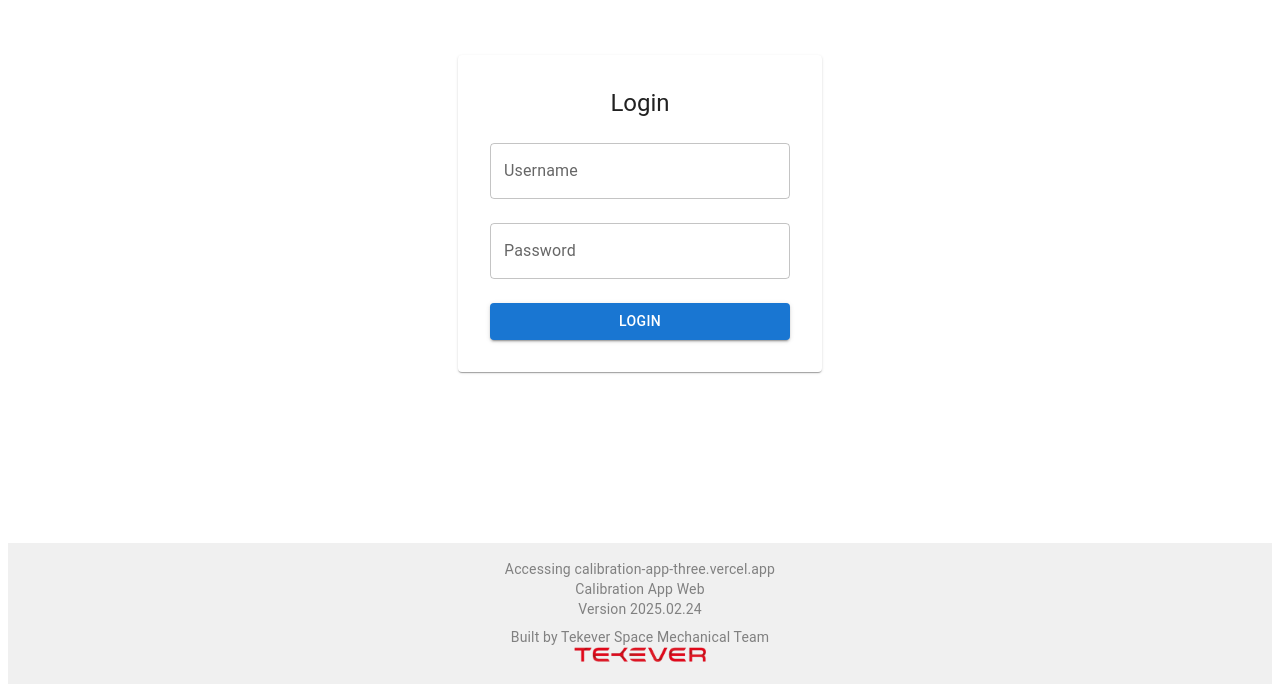
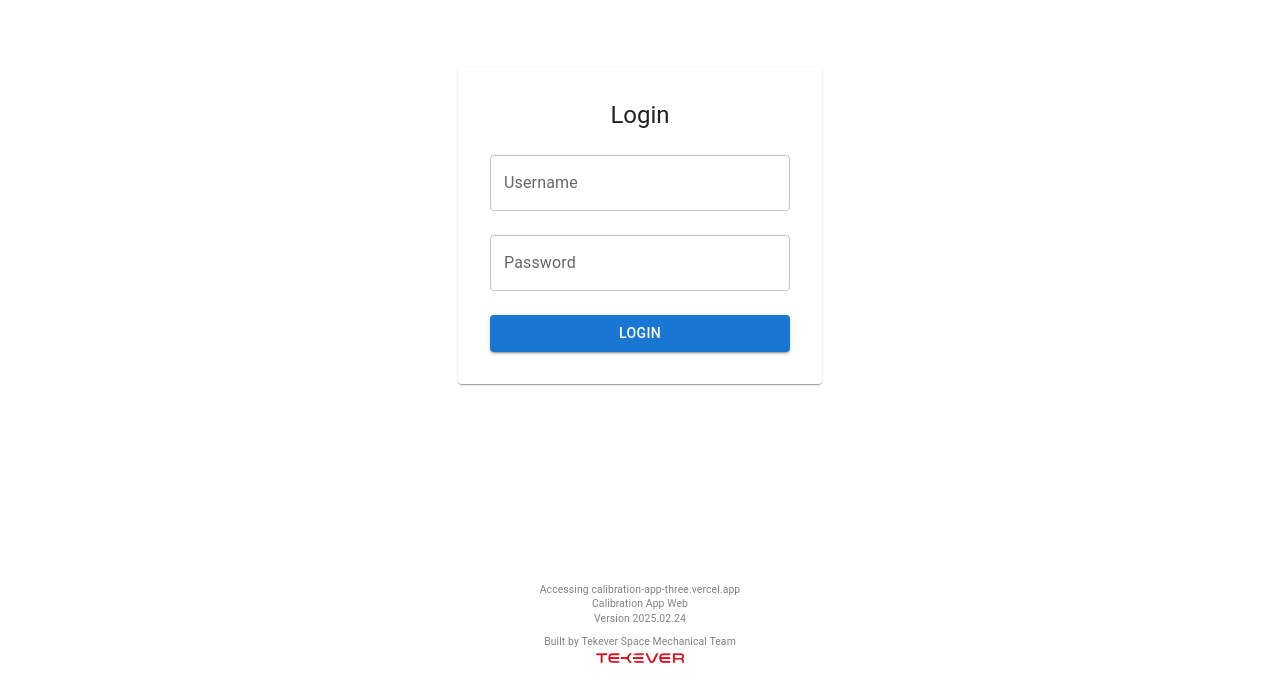
Before and after one commit to alextekever/calibration-app, a React (Vite) app: page / in a window 1280 px wide. Shown: the part 124-816 px from the top of the page. Built offline with nearby package versions, Linux system fonts and the light colour scheme.

Commit message:
Changed app icon

```diff
--- a/src/pages/Login.tsx
+++ b/src/pages/Login.tsx
@@ -74,22 +74,22 @@ const Login: React.FC = () => {
         </Paper>
       </Box>
 
-      <Box sx={{ textAlign: 'center', p: 2, backgroundColor: '#f0f0f0' }}>
-        <Typography variant="body2" sx={{ color: 'grey', fontSize: '0.875rem' }}>
+      <Box sx={{ textAlign: 'center', p: 2}}>
+        <Typography variant="body2" sx={{ color: 'grey', fontSize: '0.65rem' }}>
           Accessing calibration-app-three.vercel.app
         </Typography>
-        <Typography variant="body2" sx={{ color: 'grey', fontSize: '0.875rem' }}>
+        <Typography variant="body2" sx={{ color: 'grey', fontSize: '0.65rem' }}>
           Calibration App Web
         </Typography>
-        <Typography variant="body2" sx={{ color: 'grey', fontSize: '0.875rem' }}>
+        <Typography variant="body2" sx={{ color: 'grey', fontSize: '0.65rem' }}>
           Version 2025.02.24
         </Typography>
         <Box sx={{ mt: 1 }}>
-          <Typography variant="body2" sx={{ color: 'grey', fontSize: '0.875rem' }}>
+          <Typography variant="body2" sx={{ color: 'grey', fontSize: '0.65rem' }}>
             Built by Tekever Space Mechanical Team
           </Typography>
         </Box>
-        <img src="/logo.png" alt="Logo" style={{ height: 15, marginBottom: 2 }} />
+        <img src="/logo.png" alt="Logo" style={{ height: 10, marginBottom: 1 }} />
       </Box>
     </Box>
   );
```
